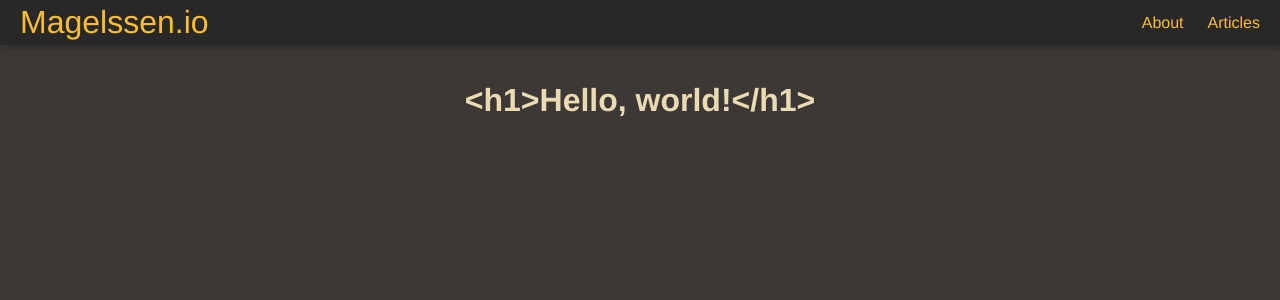
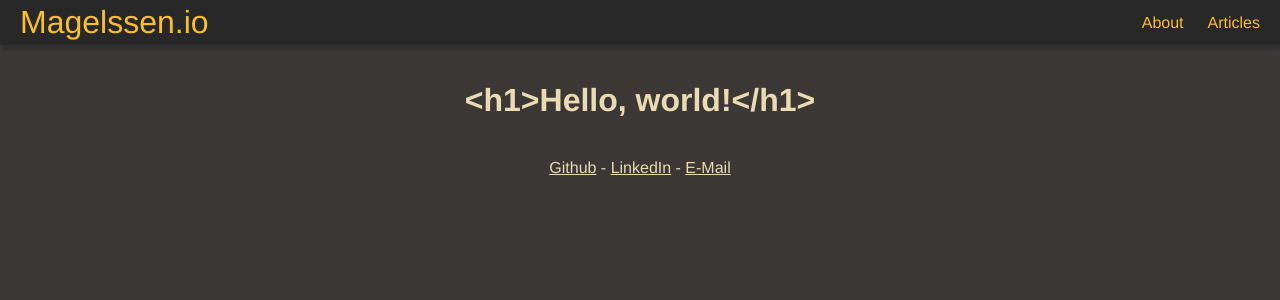
Before and after one commit to l4rma/magelssen.io, a React app in the folder frontend/: page / in a window 1280 px wide. Shown: the top 300 px of the page. Built offline with nearby package versions, Linux system fonts and the light colour scheme.

Commit message:
added contact links

```diff
--- a/frontend/src/css/styles.css
+++ b/frontend/src/css/styles.css
@@ -114,6 +114,10 @@ pre code {
   color: #aaa;
 }
 
+.contact {
+	text-align: center;
+}
+
 table, th, td {
   border: 1px solid;
   border-collapse: collapse;
--- a/frontend/src/pages/about.jsx
+++ b/frontend/src/pages/about.jsx
@@ -2,11 +2,11 @@ export default function About() {
 	return(
 		<>
 			<h1>About</h1>
+			<hr />
+			<br />
 			<div id="about-text">
-                <p>
 				My name is Lars. I'm an IT consulent mostly working
 				with backend development. This is my website.
-                </p>
 			</div>
 		</>
 	)
--- a/frontend/src/pages/home.jsx
+++ b/frontend/src/pages/home.jsx
@@ -1,7 +1,14 @@
 export default function Home() {
-    return(
-        <h1>
-            &lt;h1&gt;Hello, world!&lt;/h1&gt;
-        </h1>
-    )
+	return(
+		<div>
+			<h1>
+				&lt;h1&gt;Hello, world!&lt;/h1&gt;
+			</h1>
+
+			<br />
+			<div class="contact">
+				<a href="https://github.com/l4rma">Github</a> - <a href="https://www.linkedin.com/in/lars-magelssen-5a2a75231">LinkedIn</a> - <a href="mailto:contact@magelssen.io">E-Mail</a>
+			</div>
+		</div>
+	)
 }
```
Lines whose indentation alone changed are shown as unchanged.
